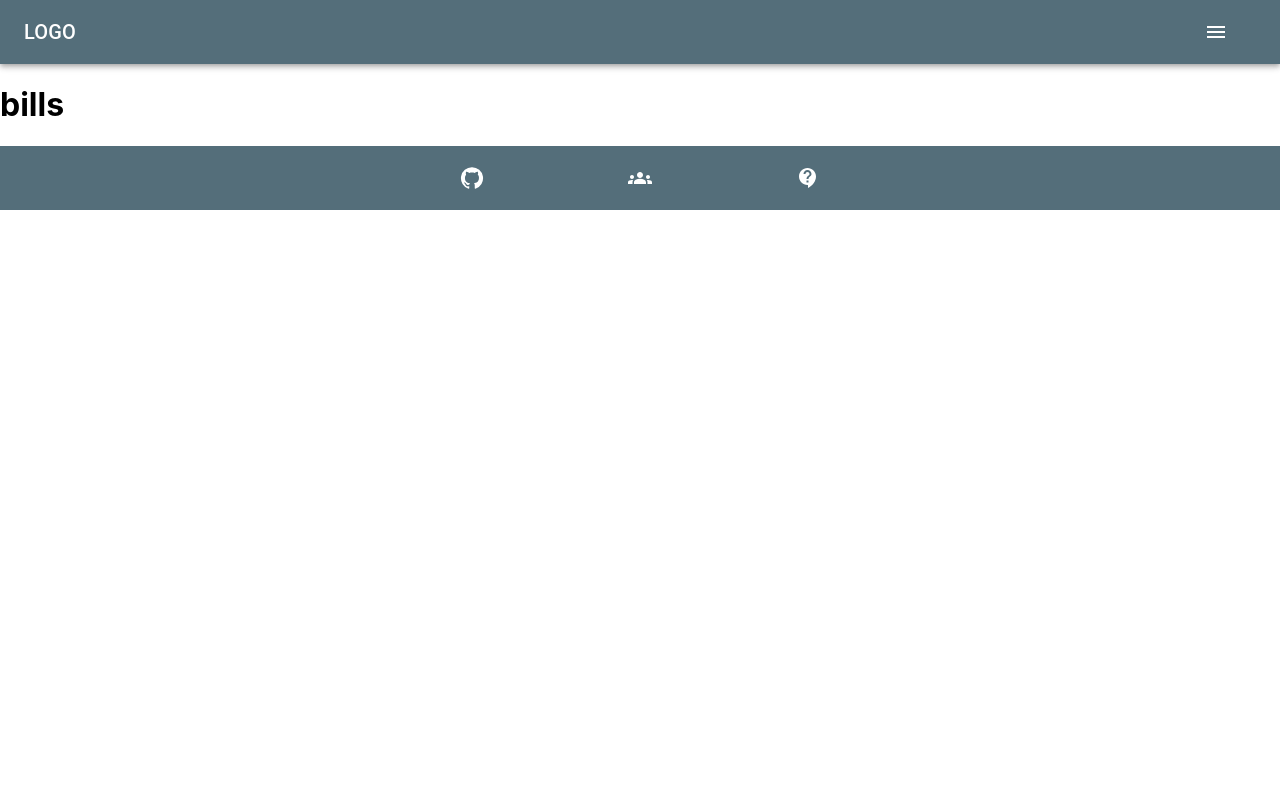
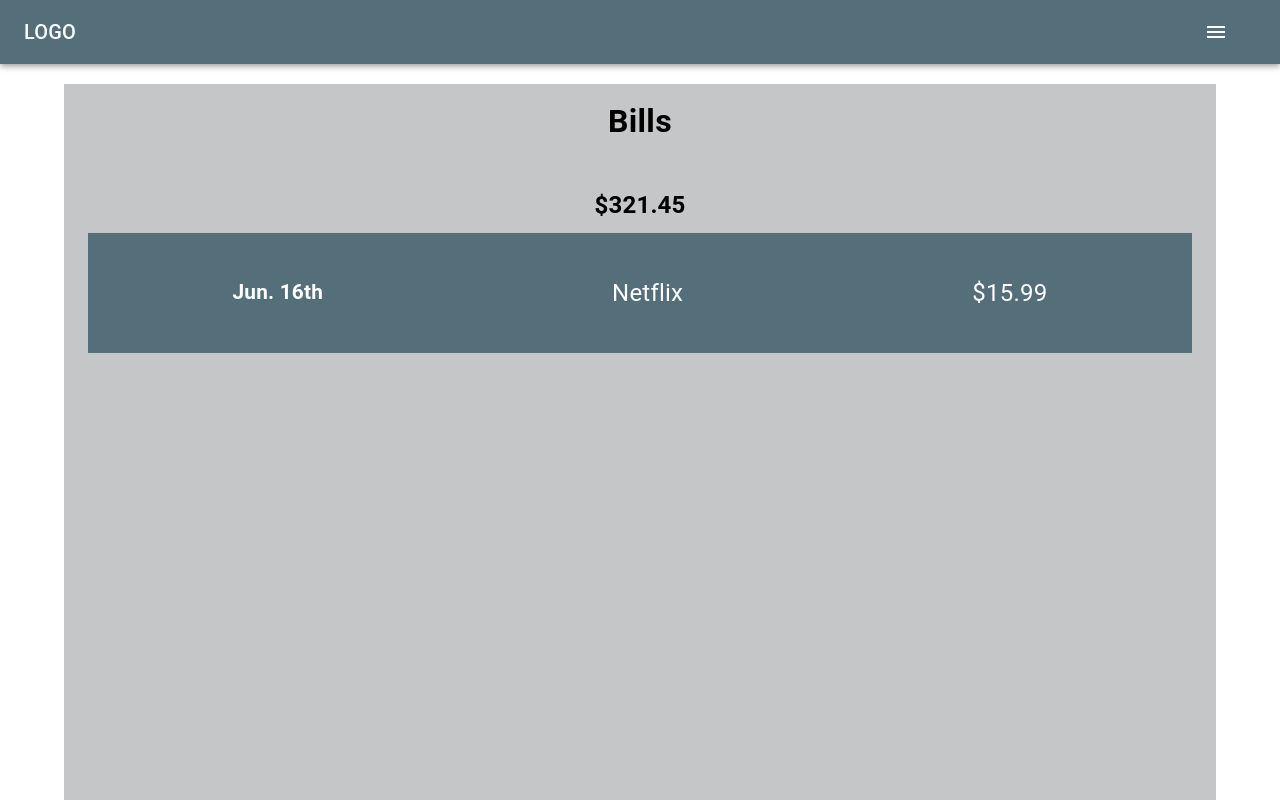
Before and after one commit to edyta0106/Golden-Goose-Finance, a React (Create React App) app in the folder client/: page /bills in a window 1280 px wide. Shown: the top 800 px of the page. Built offline with nearby package versions, Linux system fonts and the light colour scheme.

Commit message:
created the outline for a form

```diff
--- a/client/src/components/Bills/Bills.js
+++ b/client/src/components/Bills/Bills.js
@@ -1,11 +1,95 @@
 import React from "react";
 import { Link } from "react-router-dom";
+import Box from "@mui/material/Box";
+import Container from "@mui/material/Container";
+import { Typography } from "@mui/material";
+import { fontSize, fontWeight } from "@mui/system";
 
 export default function Bills() {
   return (
     <>
       <Link to="/bills"></Link>
-      <h1>bills</h1>
+      {/* Form Container */}
+      <Container
+        sx={{
+          width: "90%",
+          height: "100vh",
+          bgcolor: "#C5C6C7",
+          marginTop: "20px",
+          marginBottom: "20px",
+          display: "flex",
+          flexDirection: "column",
+          alignItems: "center",
+          overflow: "scroll",
+        }}
+      >
+        {/* Form Header Text Container */}
+        <Box
+          sx={{
+            height: "10%",
+          }}
+        >
+          <Typography
+            sx={{
+              fontSize: "200%",
+              fontWeight: "bolder",
+              paddingTop: "20%",
+            }}
+          >
+            Bills
+          </Typography>
+        </Box>
+        {/* Form Header Total Amount Container */}
+        <Box>
+          <Typography
+            sx={{
+              fontSize: "150%",
+              fontWeight: "bolder",
+              paddingTop: "25%",
+            }}
+          >
+            $321.45
+          </Typography>
+        </Box>
+        {/* Individual Bill Container */}
+        <Box
+          sx={{
+            width: "100%",
+            height: "15vh",
+            bgcolor: "#546E7A",
+            color: "white",
+            marginTop: "10px",
+            marginBottom: "10px",
+            display: "flex",
+            alignItems: "center",
+            justifyContent: "space-around",
+            alignContent: "center"
+          }}
+        >
+          <Typography
+            sx={{
+              fontSize: "130%",
+              fontWeight: "bold",
+            }}
+          >
+            Jun. 16th
+          </Typography>
+          <Typography
+            sx={{
+              fontSize: "150%",
+            }}
+          >
+            Netflix
+          </Typography>
+          <Typography
+            sx={{
+              fontSize: "150%",
+            }}
+          >
+            $15.99
+          </Typography>
+        </Box>
+      </Container>
     </>
   );
 }
```
